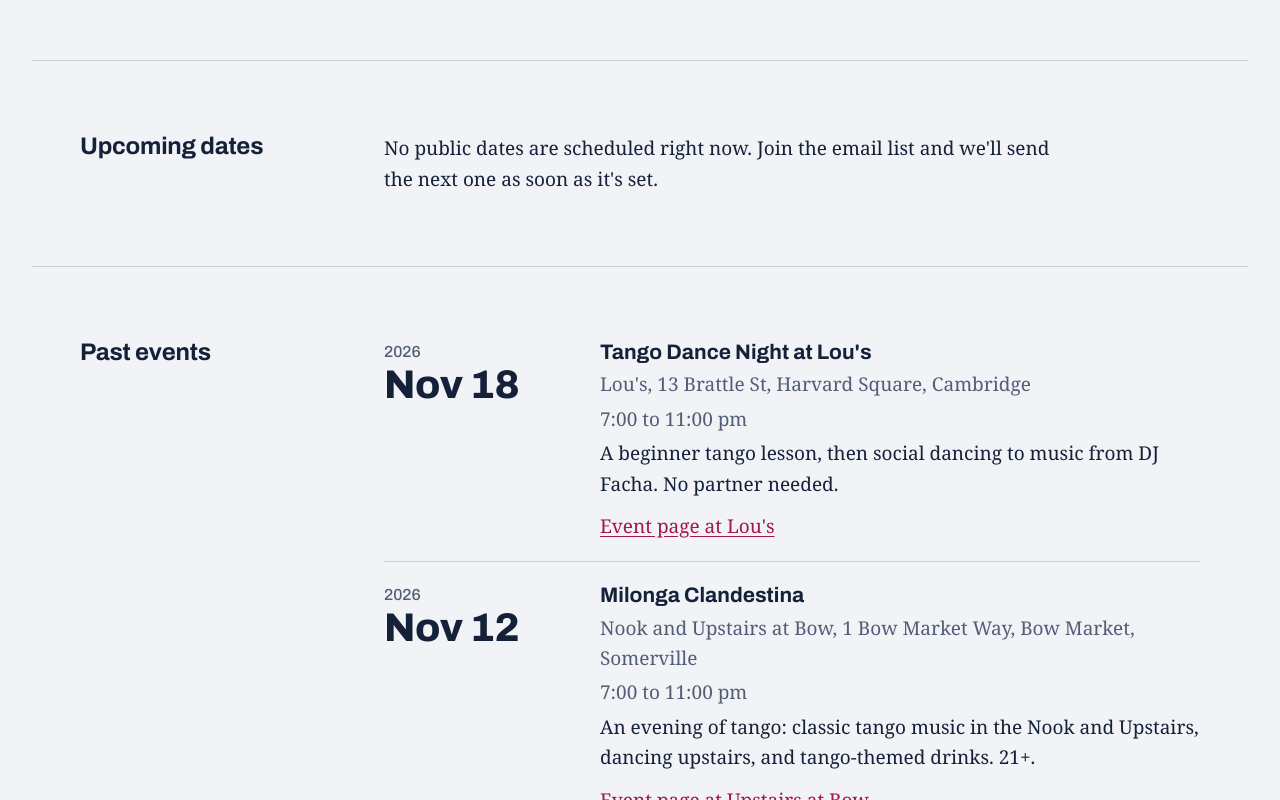
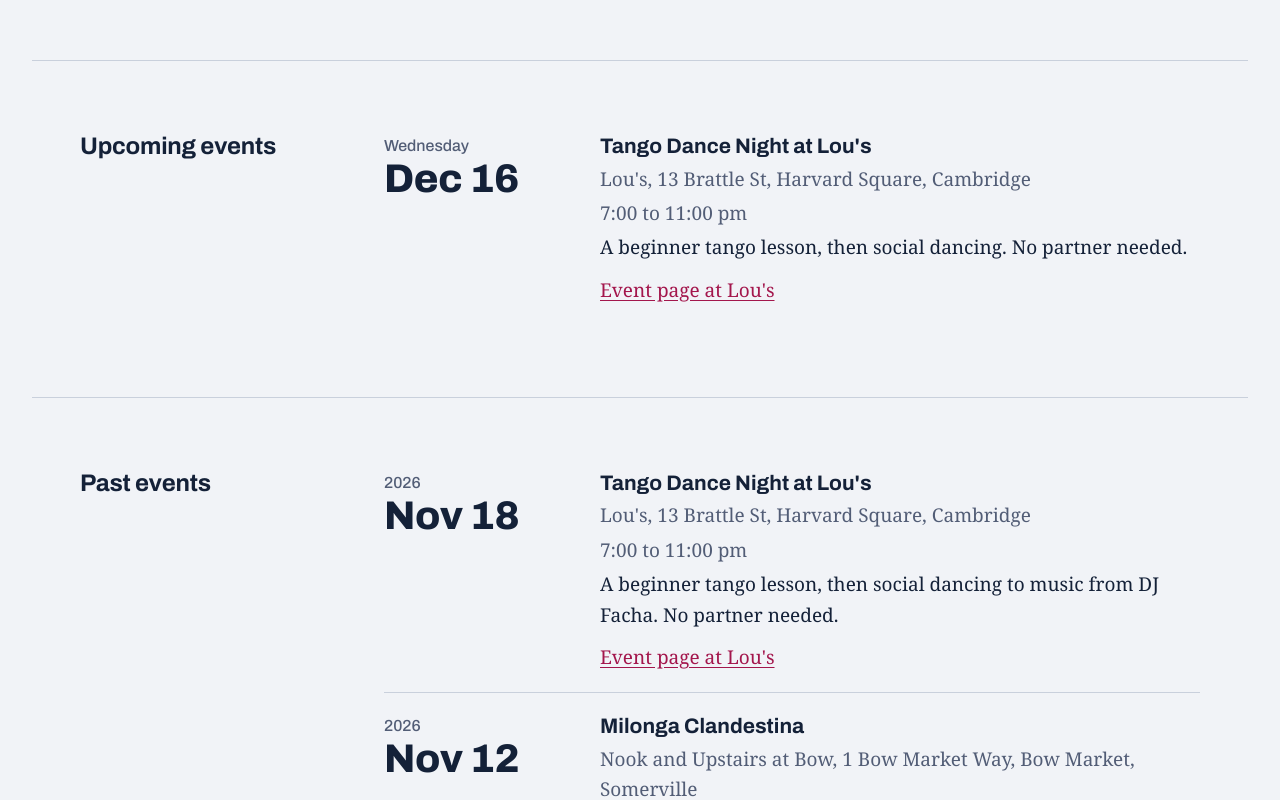
Before and after one commit to smgaller/commonsteps-site, a plain HTML site: page index.html in a window 1280 px wide. Shown: the part 1937-2737 px from the top of the page. Drawn offline with Linux system fonts and the light colour scheme; a web font is replaced by a local one.

Commit message:
Rename to Upcoming events; add Dec 16 tango night at Lou's
Co-Authored-By: Claude Opus 5.5 <noreply@anthropic.com>
Claude-Session: https://claude.ai/code/session_014UbfbDjG7eK8zRne68NBFw

```diff
--- a/assets/site.js
+++ b/assets/site.js
@@ -63,7 +63,7 @@
     window.requestAnimationFrame(tick);
   }
 
-  /* ---------- Upcoming dates ---------- */
+  /* ---------- Upcoming events ---------- */
 
   function parseDay(text) {
     var parts = String(text || "").split("-");
--- a/content/events.js
+++ b/content/events.js
@@ -1,4 +1,4 @@
-// Events. Add one block per event. Upcoming events appear under "Upcoming dates",
+// Events. Add one block per event. Upcoming events appear under "Upcoming events",
 // sorted by date. The day after an event, it moves to "Past events" on its own,
 // newest first, so there's no need to delete anything.
 //
@@ -17,6 +17,19 @@
 //   recapLabel  Optional text for that link (defaults to "Photos and recap")
 
 window.COMMON_STEPS_EVENTS = [
+  {
+    title: "Tango Dance Night at Lou's",
+    date: "2026-12-16",
+    start: "7:00pm",
+    end: "11:00pm",
+    venue: "Lou's, 13 Brattle St",
+    area: "Harvard Square, Cambridge",
+    note: "A beginner tango lesson, then social dancing. No partner needed.",
+    link: "https://www.wearelous.com/lous-live/tango-night",
+    linkLabel: "Event page at Lou's",
+    recapLink: "https://www.wearelous.com/lous-live/tango-night",
+    recapLabel: "Event page at Lou's"
+  },
   {
     title: "Tango Dance Night at Lou's",
     date: "2026-11-18",
--- a/index.html
+++ b/index.html
@@ -21,7 +21,7 @@
   <a class="wordmark" href="#top">Common Steps</a>
   <nav class="site-nav" aria-label="Sections">
     <a href="#format">Event Format</a>
-    <a href="#dates">Upcoming Dates</a>
+    <a href="#dates">Upcoming Events</a>
     <a href="#past">Past Events</a>
     <a href="#team">Team</a>
     <a href="#contact">Contact</a>
@@ -121,7 +121,7 @@
   </section>
 
   <section class="band wrap" id="dates">
-    <h2>Upcoming dates</h2>
+    <h2>Upcoming events</h2>
     <div class="band-body">
       <div id="event-list" class="events"></div>
       <noscript><p>Dates load with JavaScript. Join the email list below and we'll send them to you.</p></noscript>
```
